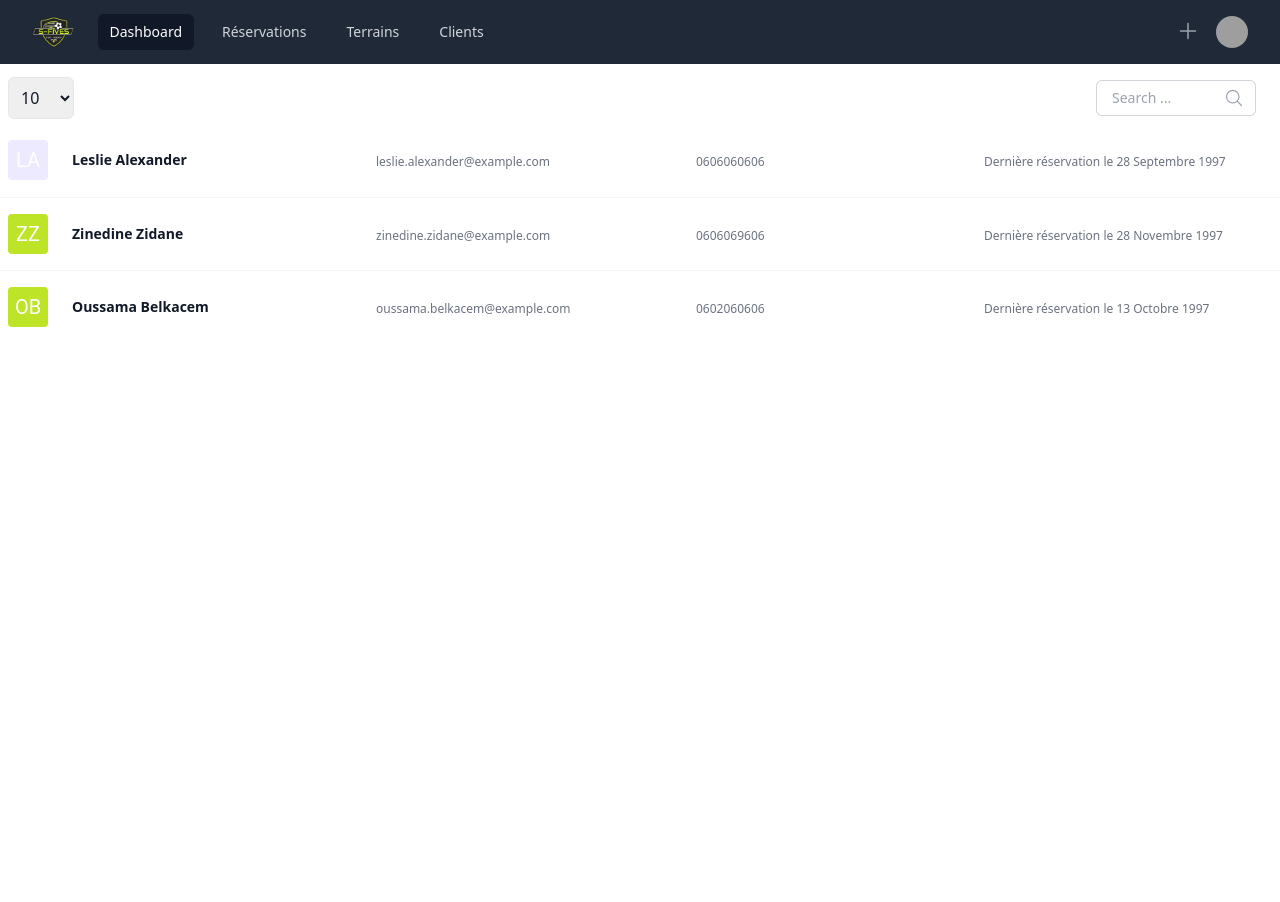
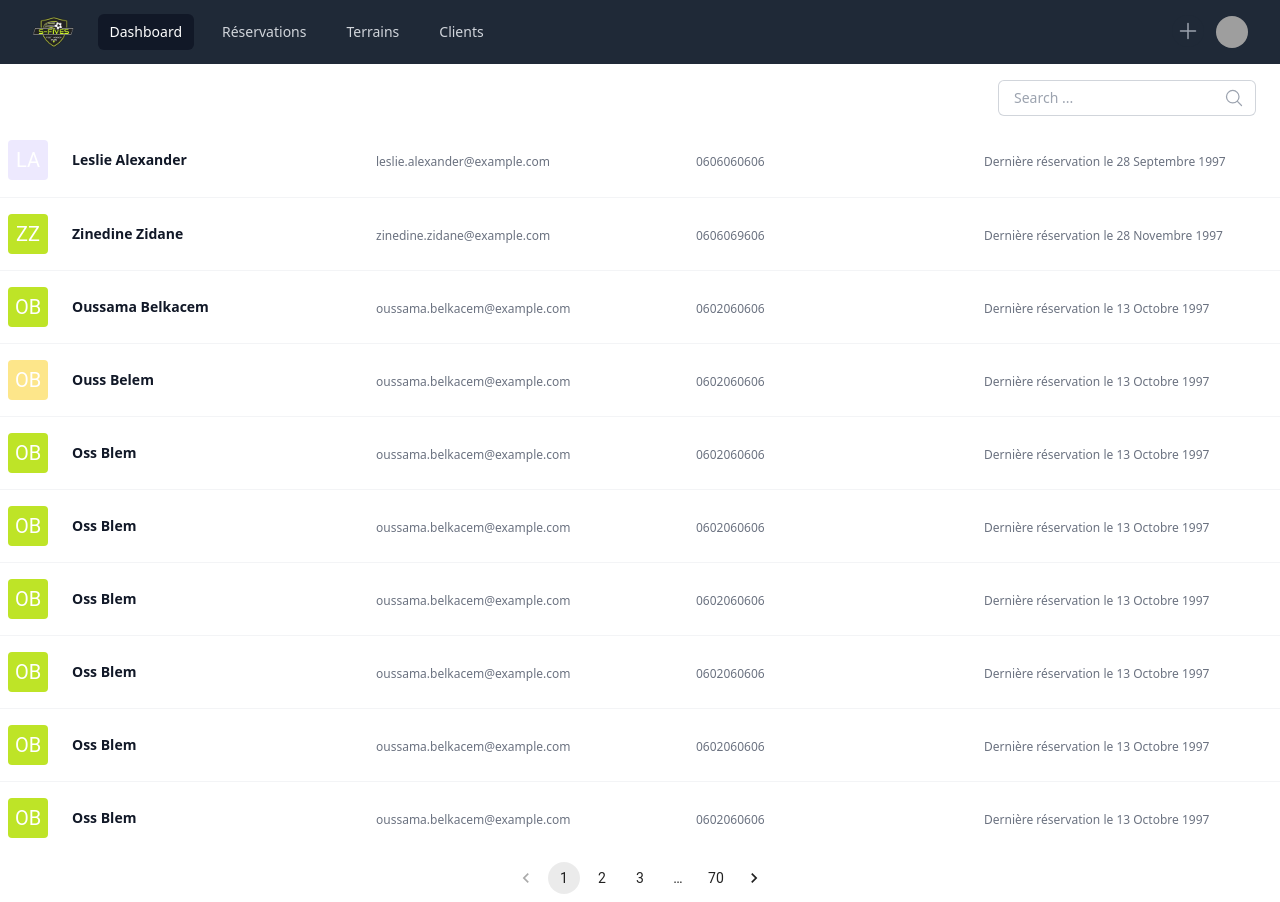
Before and after one commit to belkacem-oussama/SFive-Checking-Front, a React (Vite) app in the folder front/: page /customers in a window 1280 px wide. Before the commit the page ends 800 px from the top, so only its background shows below. Built offline with nearby package versions, Linux system fonts and the light colour scheme; grey boxes are pictures that could not be loaded.

Commit message:
delete limit && adding pagination

```diff
--- /dev/null
+++ b/front/src/components/Pagination.jsx
@@ -0,0 +1,25 @@
+import * as React from "react"
+import { useState } from "react"
+import Pagination from "@mui/material/Pagination"
+import Stack from "@mui/material/Stack"
+
+export default function PaginationComponent() {
+  const [page, setPage] = useState(1)
+  const handleChange = (e) => {
+    setPage(e.target.value)
+  }
+
+  return (
+    <div className="flex justify-center py-2">
+      <Stack spacing={2}>
+        <Pagination
+          count={70}
+          page={page}
+          defaultPage={1}
+          onChange={handleChange}
+          siblingCount={0}
+        />
+      </Stack>
+    </div>
+  )
+}
--- a/front/src/components/Search.jsx
+++ b/front/src/components/Search.jsx
@@ -1,11 +1,11 @@
 export default function SearchBar() {
   return (
-    <div className="relative mt-2 flex justify-center sm:justify-end sm:mr-6 w-40 mr-2">
+    <div className="relative mt-2 flex justify-center sm:justify-end sm:mr-6">
       <div className="relative">
         <input
           type="text"
           placeholder="Search ..."
-          className="rounded-md py-1.5 px-4 my-2 text-gray-900 ring-1 ring-inset ring-gray-300 focus:outline-none placeholder:text-gray-400 sm:text-sm sm:leading-6 pr-10 w-full"
+          className="rounded-md py-1.5 px-4 my-2 text-gray-900 ring-1 ring-inset ring-gray-300 focus:outline-none placeholder:text-gray-400 sm:text-sm sm:leading-6 pr-10"
         />
         <svg
           xmlns="http://www.w3.org/2000/svg"
--- a/front/src/pages/Customers.jsx
+++ b/front/src/pages/Customers.jsx
@@ -1,7 +1,7 @@
 import { Avatar } from "@mui/material"
 import { Link } from "react-router-dom"
 import SearchBar from "../components/Search.jsx"
-import NativeSelectComponent from "../components/NativeSelect.jsx"
+import PaginationComponent from "../components/Pagination.jsx"
 
 const people = [
   {
@@ -24,6 +24,62 @@ const people = [
     id: 3,
     firstname: "Oussama",
     surname: "Belkacem",
+    email: "oussama.belkacem@example.com",
+    phone: "0602060606",
+    lastSeen: "13 Octobre 1997",
+  },
+  {
+    id: 4,
+    firstname: "Ouss",
+    surname: "Belem",
+    email: "oussama.belkacem@example.com",
+    phone: "0602060606",
+    lastSeen: "13 Octobre 1997",
+  },
+  {
+    id: 5,
+    firstname: "Oss",
+    surname: "Blem",
+    email: "oussama.belkacem@example.com",
+    phone: "0602060606",
+    lastSeen: "13 Octobre 1997",
+  },
+  {
+    id: 5,
+    firstname: "Oss",
+    surname: "Blem",
+    email: "oussama.belkacem@example.com",
+    phone: "0602060606",
+    lastSeen: "13 Octobre 1997",
+  },
+  {
+    id: 5,
+    firstname: "Oss",
+    surname: "Blem",
+    email: "oussama.belkacem@example.com",
+    phone: "0602060606",
+    lastSeen: "13 Octobre 1997",
+  },
+  {
+    id: 5,
+    firstname: "Oss",
+    surname: "Blem",
+    email: "oussama.belkacem@example.com",
+    phone: "0602060606",
+    lastSeen: "13 Octobre 1997",
+  },
+  {
+    id: 5,
+    firstname: "Oss",
+    surname: "Blem",
+    email: "oussama.belkacem@example.com",
+    phone: "0602060606",
+    lastSeen: "13 Octobre 1997",
+  },
+  {
+    id: 5,
+    firstname: "Oss",
+    surname: "Blem",
     email: "oussama.belkacem@example.com",
     phone: "0602060606",
     lastSeen: "13 Octobre 1997",
@@ -73,12 +129,7 @@ function stringAvatar(name) {
 export default function Customers() {
   return (
     <>
-      <div className="flex justify-between items-center">
-        <span className="ml-2">
-          <NativeSelectComponent />
-        </span>
-        <SearchBar />
-      </div>
+      <SearchBar />
       <ul
         role="list"
         className="md:grid md:grid-rows-6 divide-y divide-gray-100"
@@ -113,6 +164,7 @@ export default function Customers() {
           </Link>
         ))}
       </ul>
+      <PaginationComponent />
     </>
   )
 }
```
